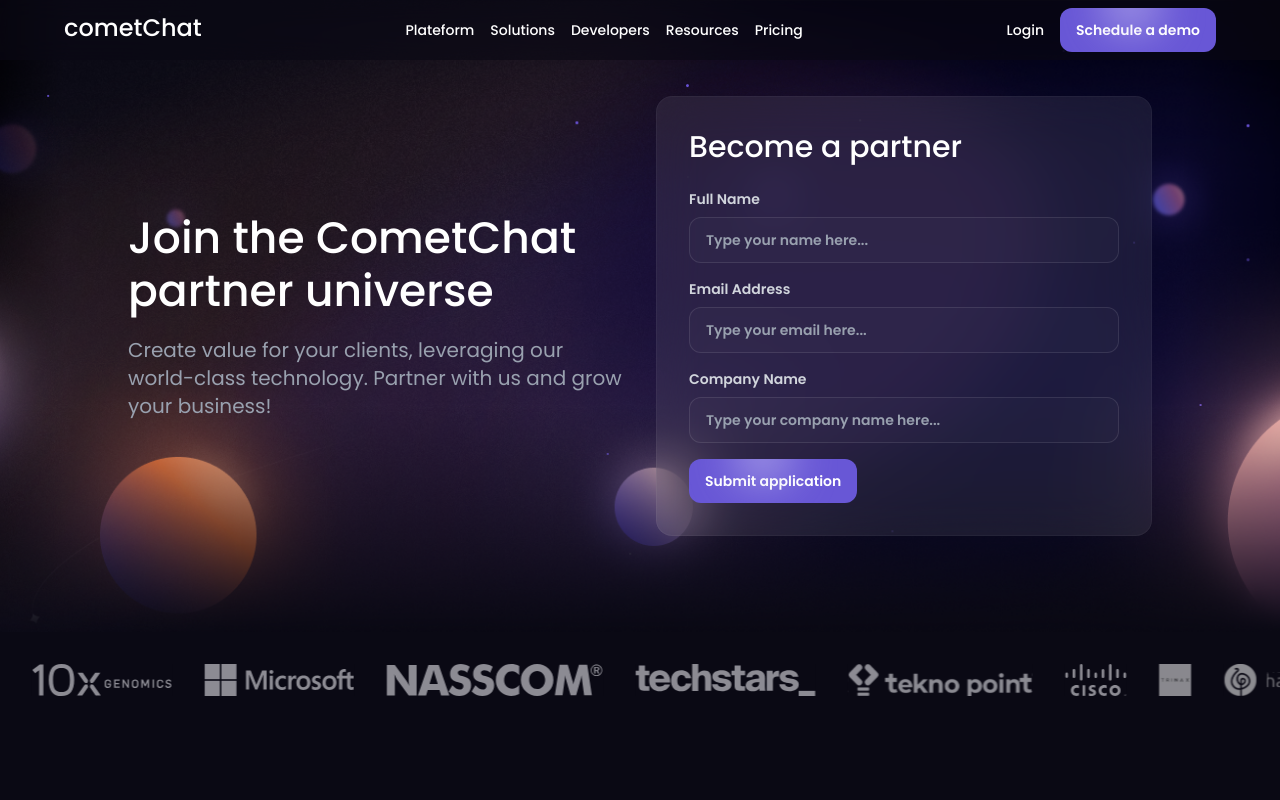
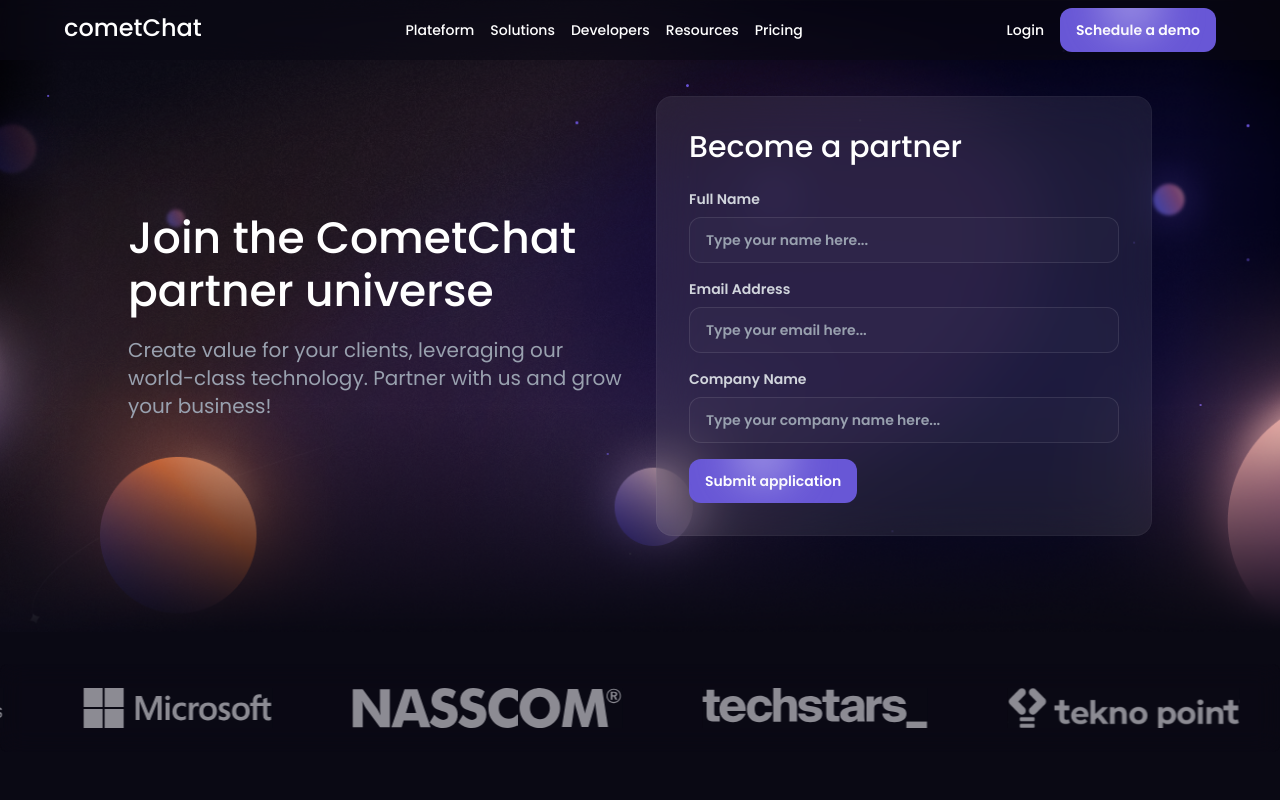
Before and after one commit to Dikshit673/commet-chat-app, a React (Vite) app: page / in a window 1280 px wide. Shown: the top 800 px of the page. Built offline with nearby package versions, Linux system fonts and the light colour scheme.

Commit message:
fix logo loop animation

```diff
--- a/src/components/Customers.tsx
+++ b/src/components/Customers.tsx
@@ -3,36 +3,22 @@
 const Customers = () => {
   return (
     <section className='bg-prime-800 py-8'>
-      <div className='overflow-x-hidden'>
-        <div className='animate-loop flex items-center'>
-          <div className='flex shrink-0 items-center'>
-            {CustomersData.map((item) => {
+      <div className='bg-prime-800/60 overflow-hidden rounded-lg py-6 backdrop-blur-md'>
+        <div
+          className='animate-loop flex min-w-max'
+          style={{ '--loop-duration': '60s' } as React.CSSProperties}
+        >
+          {[...CustomersData, ...CustomersData].map((item, idx) => {
             const { id, icon, title } = item;
             return (
-                <figure key={id} className='h-8 shrink-0 pe-8'>
               <img
+                key={`${id}-${idx}`}
                 src={icon}
                 alt={title}
-                    className='h-full object-contain'
+                className='inline-block h-10 px-10'
               />
-                </figure>
             );
           })}
-          </div>
-          <div className='flex shrink-0 items-center'>
-            {CustomersData.map((item) => {
-              const { id, icon, title } = item;
-              return (
-                <figure key={id} className='h-8 shrink-0 pe-8'>
-                  <img
-                    src={icon}
-                    alt={title}
-                    className='h-full object-contain'
-                  />
-                </figure>
-              );
-            })}
-          </div>
         </div>
       </div>
     </section>
```
Lines whose indentation alone changed are shown as unchanged.
